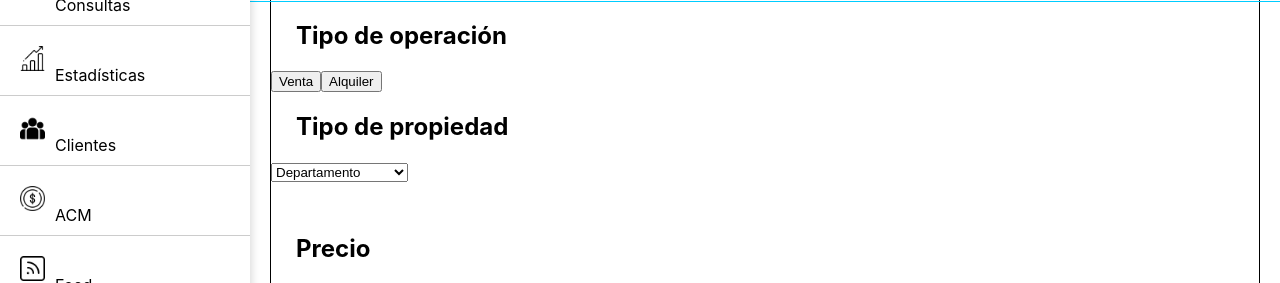
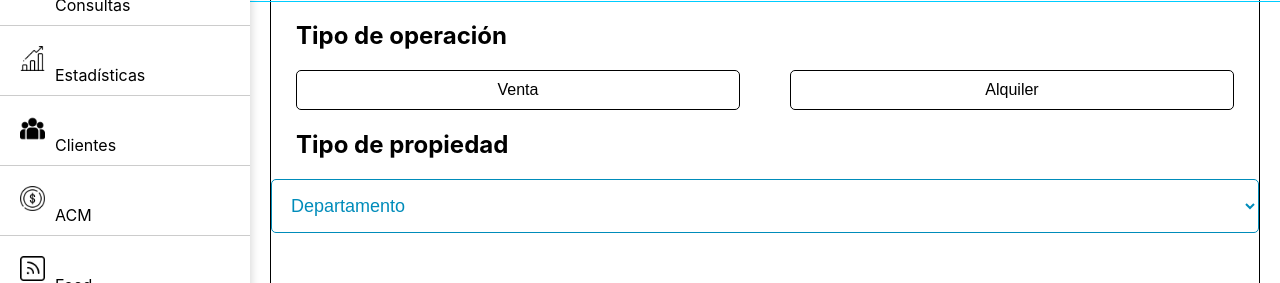
Before and after one commit to agustinrosa22/redbyraices, a React (Create React App) app: page /create in a window 1280 px wide. Shown: the part 249-532 px from the top of the page. Built offline with nearby package versions, Linux system fonts and the light colour scheme; no server answers.

Commit message:
cambios css

```diff
--- a/src/Views/CreateProperty/CreateProperty.jsx
+++ b/src/Views/CreateProperty/CreateProperty.jsx
@@ -343,18 +343,18 @@ const CreateProperty = () => {
   </div>
 </div>
       <h2 className={style.title}>Tipo de operación</h2>
-      <div>
+      <div className={style.operationContainer}>
   <button
     type="button"
     onClick={handleSaleButtonClick}
-            className={`${style.operationButton} ${formData.isForSale ? style.selected : ''}`}
+    className={`${style.operationButton} ${style.sale} ${formData.isForSale ? style.selected : ''}`}
   >
     Venta
   </button>
   <button
     type="button"
     onClick={handleRentButtonClick}
-            className={`${style.operationButton} ${formData.isForRent ? style.selected : ''}`}
+    className={`${style.operationButton} ${style.rent} ${formData.isForRent ? style.selected : ''}`}
   >
     Alquiler
   </button>
--- a/src/Views/CreateProperty/CreateProperty.module.css
+++ b/src/Views/CreateProperty/CreateProperty.module.css
@@ -61,22 +61,6 @@
     font-size: 14px;
   }
 
-  .operationButtons {
-    margin-top: 20px;
-  }
-
-  .operationButtons button {
-    margin-right: 10px;
-    padding: 5px 10px;
-    border: 1px solid #000;
-    background-color: #fff;
-    cursor: pointer;
-  }
-
-  .operationButtons button:hover {
-    background-color: #f0f0f0;
-  }
-
   .centeredContainer {
     display: flex;
     flex-direction: column;
@@ -114,3 +98,59 @@
     padding: 10px;
     margin: 0 auto;
   }
+
+  .operationContainer {
+    width: 100%;
+    display: flex;
+    justify-content: space-around;
+  }
+
+  .operationButton {
+    width: 45%; /* Ajusta el ancho del botón según tu preferencia */
+    padding: 10px; /* Ajusta el relleno según tu preferencia */
+    border: none;
+    border-radius: 5px;
+    font-size: 16px;
+    cursor: pointer;
+  }
+
+  .operationButton:focus {
+    outline: none;
+  }
+
+  .operationButton.sale {
+    background-color: #ffffff; /* Verde para la opción de venta */
+    color: rgb(0, 0, 0);
+    border: 1px solid black;
+  }
+
+  .operationButton.rent {
+    background-color: #ffffff; /* Rojo para la opción de alquiler */
+    color: rgb(0, 0, 0);
+    border: 1px solid black;
+  }
+
+  .operationButton.selected {
+    border: 1px solid#008CBA;
+    color: #008CBA;
+  }
+
+  .propertyTypeDropdown {
+    width: 100%; /* Haz que el dropdown ocupe todo el ancho disponible */
+    padding: 15px; /* Ajusta el relleno según tu preferencia */
+    font-size: 18px; /* Ajusta el tamaño de la fuente según tu preferencia */
+    border: 1px solid #008CBA; /* Añade un borde para mejorar la apariencia */
+    border-radius: 5px; /* Añade esquinas redondeadas */
+    background-color: #fff; /* Color de fondo blanco */
+    color: #008CBA; /* Color del texto */
+    align-items: center;
+  }
+
+  .propertyTypeDropdown:focus {
+    outline: none; /* Elimina el contorno al hacer clic en el dropdown */
+  }
+
+  .propertyTypeDropdown option[selected] {
+    background-color: #008CBA; /* Color de fondo azul para la opción seleccionada */
+    color: white; /* Color del texto para la opción seleccionada */
+  }
```
Lines whose indentation alone changed are shown as unchanged.
